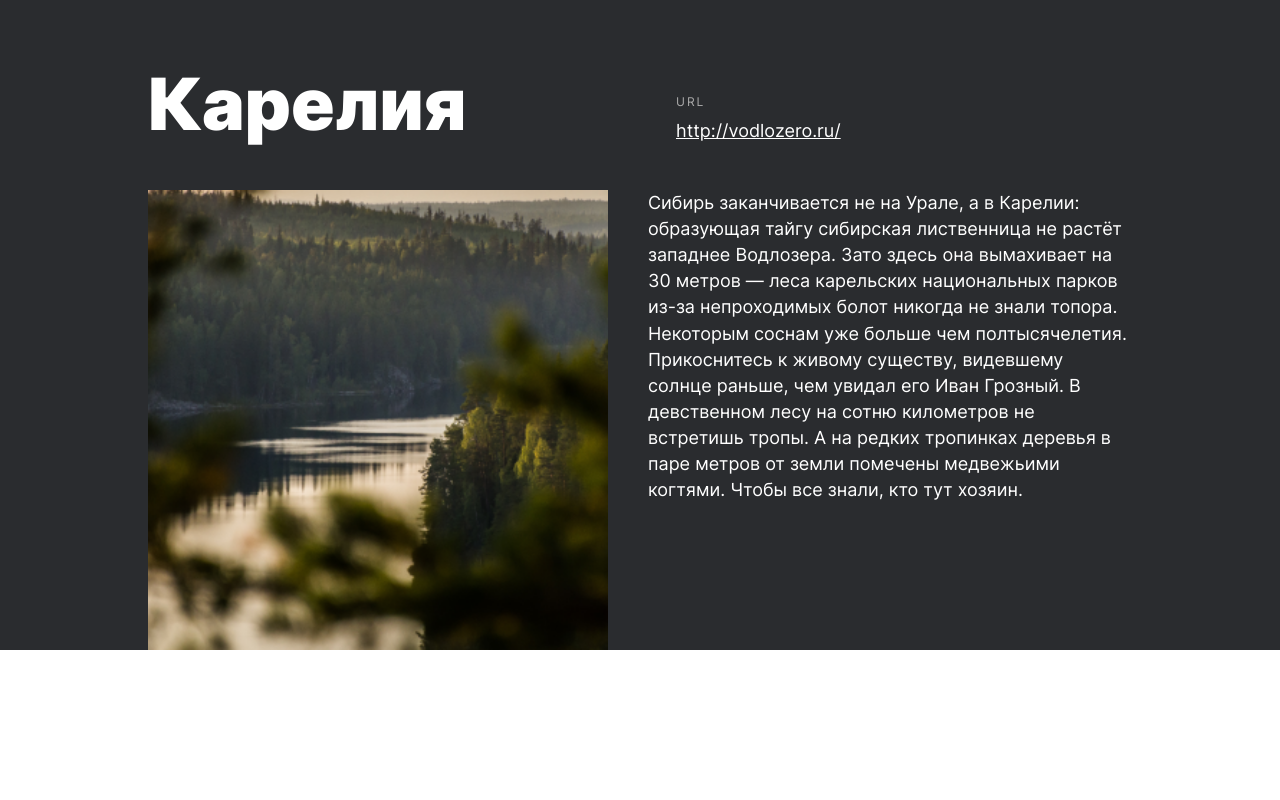
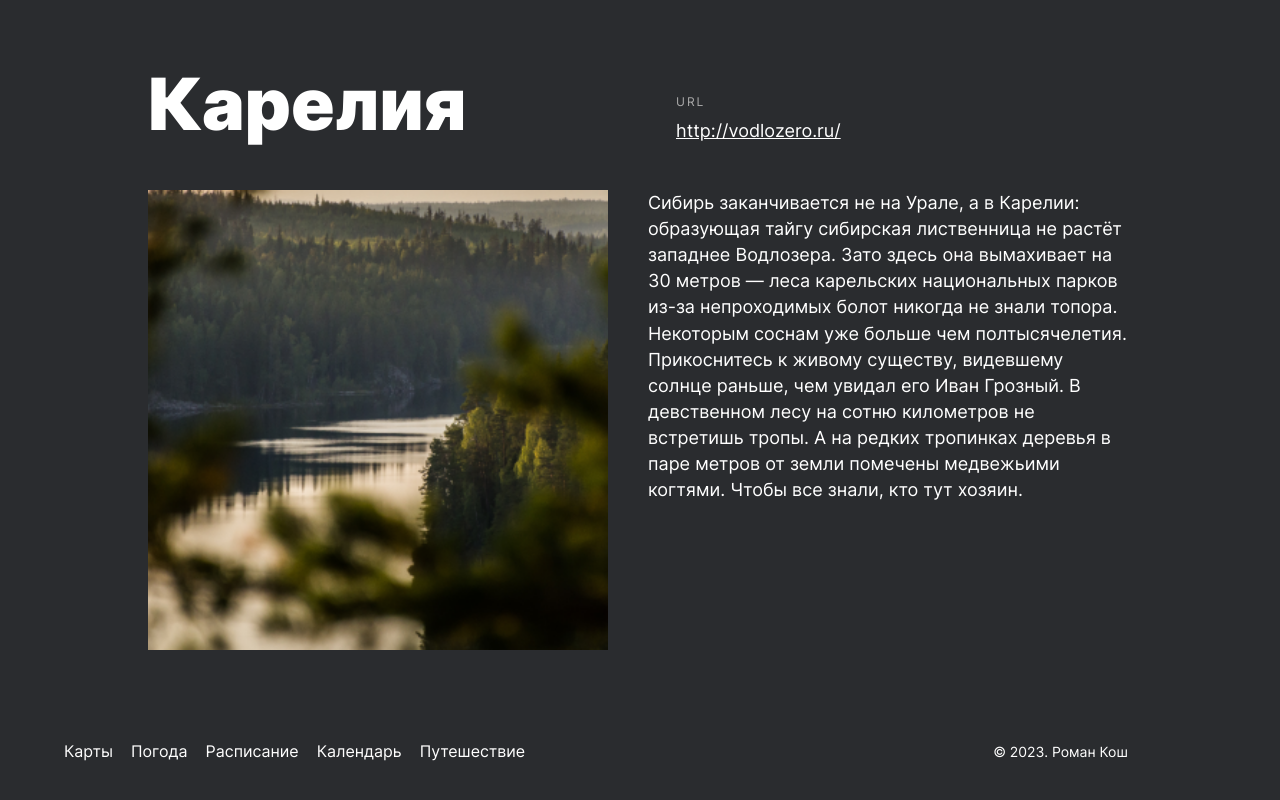
Before and after one commit to totfront/somewhere-travel, a React (Create React App) app: page / in a window 1280 px wide. Shown: the part 5362-6162 px from the top of the page. Before the commit the page ends 6104 px from the top, so only its background shows below. Built offline with nearby package versions, Linux system fonts and the light colour scheme.

Commit message:
Feat: almost finished 'footer' section, some fixes are needed

```diff
--- a/src/components/App/App.js
+++ b/src/components/App/App.js
@@ -4,6 +4,7 @@ import Lead from "../Lead/Lead";
 import Place from "../Place/Place";
 import PhotoGrid from "../PhotoGrid/PhotoGrid";
 import Intro from "../Intro/Intro";
+import Footer from "../Footer/Footer";
 
 function App() {
   return (
@@ -13,6 +14,7 @@ function App() {
       <Intro />
       <PhotoGrid />
       <Place />
+      <Footer />
     </div>
   );
 }
--- /dev/null
+++ b/src/components/Footer/Footer.js
@@ -0,0 +1,58 @@
+import styles from "./Footer.module.css";
+
+function Footer() {
+  return (
+    <section className={styles.wrapper}>
+      <ul className={styles.list}>
+        <li className={styles.footerItem}>
+          <a
+            href="https://www.google.com/maps"
+            target="_blank"
+            className={styles.link}
+          >
+            Карты
+          </a>
+        </li>
+        <li className={styles.footerItem}>
+          <a
+            href="https://www.gismeteo.ru/catalog/russia/"
+            target="_blank"
+            className={styles.link}
+          >
+            Погода
+          </a>
+        </li>
+        <li className={styles.footerItem}>
+          <a
+            href="https://www.tutu.ru/"
+            target="_blank"
+            className={styles.link}
+          >
+            Расписание
+          </a>
+        </li>
+        <li className={styles.footerItem}>
+          <a
+            href="http://www.consultant.ru/law/ref/calendar/proizvodstvennye/2023/"
+            target="_blank"
+            className={styles.link}
+          >
+            Календарь
+          </a>
+        </li>
+        <li className={styles.footerItem}>
+          <a
+            href="https://34travel.me/post/5-travel-apps"
+            target="_blank"
+            className={styles.link}
+          >
+            Путешествие
+          </a>
+        </li>
+        <li className={styles.copyright}>© 2023. Роман Кош</li>
+      </ul>
+    </section>
+  );
+}
+
+export default Footer;
--- /dev/null
+++ b/src/components/Footer/Footer.module.css
@@ -0,0 +1,106 @@
+.wrapper {
+    padding-bottom: 24px;
+    margin-top: 64px;
+    max-width: 186px;
+    margin-left: 16px;
+    min-height: 310px;
+}
+
+.list {
+    padding: 0;
+    list-style-type: none;
+}
+
+.footerItem {
+    color: white;
+    margin-bottom: 32px;
+    font-family: "InterRegular";
+    font-size: 24px;
+    line-height: 24px;
+}
+
+.copyright {
+    margin-top: 48px;
+    color:white;
+    font-family: "InterRegular";
+    font-size: 14px;
+    line-height: 14px;
+}
+
+.link, .link:visited {
+    text-decoration: none;
+    color: white;
+}
+
+.link:hover {
+    text-decoration: underline;
+}
+
+@media (min-width: 768px) {
+    .wrapper {
+        padding: 0 0 24px 0;
+        max-width: 768px;
+        min-height: 0;
+
+    }
+
+    .list {
+        max-height: 18px;
+    }
+    .footerItem {
+        display: inline-block;
+        font-size: 16px;
+        line-height: 18px;
+        margin-right: 18px;
+    }
+
+    .footerItem:first-child {
+        margin-left: 24px;
+    }
+
+
+    .copyright {
+        margin-top: 0;
+        display: inline-block;
+        font-size: 14px;
+        line-height: 16px;
+        margin-left: 69px;
+    }
+}
+
+@media (min-width: 1024px) {
+    .wrapper {
+        max-width: 928px;
+    }
+
+    .list {
+        max-height: 18px;
+    }
+    .footerItem {
+        margin-right: 18px;
+    }
+
+    .footerItem:first-child {
+        margin-left: 48px;
+    }
+
+
+    .copyright {
+        margin-left: 259px;
+    }
+}
+
+@media (min-width: 1280px) {
+    .wrapper {
+        max-width: 1184px;
+    }
+
+    .footerItem:first-child {
+        margin-left: 48px;
+    }
+
+
+    .copyright {
+        margin-left: 450px;
+    }
+}
```
